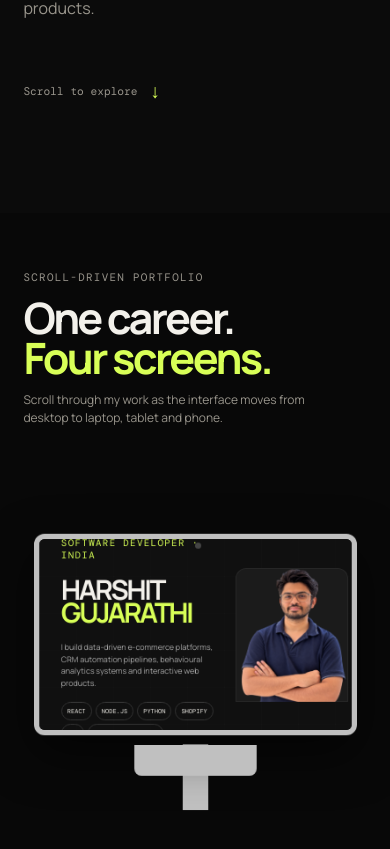
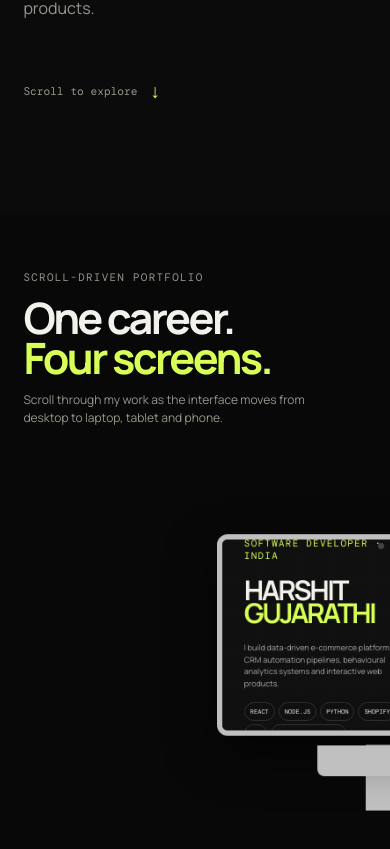
Before and after one commit to HarshitGujarathi/portfolio, a React (Vite) app: page / in a window 390 px wide. Shown: the part 631-1480 px from the top of the page. Built offline with nearby package versions, Linux system fonts and the light colour scheme.

Commit message:
Update styles.css

```diff
--- a/src/styles.css
+++ b/src/styles.css
@@ -749,8 +749,7 @@ footer { color: #555; font: .65rem "DM Mono", monospace; margin-top: auto; paddi
 }
 
 /* =========================================================
-   FINAL REAL-PHONE MOBILE FOUR-SCREEN FIX
-   Keep GSAP in control of transform.
+   FINAL MOBILE FOUR-SCREEN ANIMATION FIX
 ========================================================= */
 
 @media (max-width: 800px) {
@@ -759,7 +758,6 @@ footer { color: #555; font: .65rem "DM Mono", monospace; margin-top: auto; paddi
     width: 100%;
     max-width: 100%;
     overflow: hidden;
-    position: relative;
   }
 
   .device-stage {
@@ -769,74 +767,88 @@ footer { color: #555; font: .65rem "DM Mono", monospace; margin-top: auto; paddi
     height: 100svh;
     min-height: 620px;
     overflow: hidden;
-    display: block;
+    display: grid;
+    place-items: center;
     isolation: isolate;
     touch-action: pan-y;
   }
 
   /*
-   * IMPORTANT:
-   * Do not use left:50% + translateX(-50%) here.
-   * GSAP animates transform, so CSS translateX can fight GSAP.
-   *
-   * top:0 / bottom:0 + auto margins centers each device
-   * without consuming the transform property.
+   * Keep the device centered without using translateX(-50%).
+   * GSAP owns the transform property, so CSS does not fight
+   * GSAP's transform matrix.
    */
   .device-stage .device {
     position: absolute;
     left: 0;
     right: 0;
-    top: 0;
-    bottom: 0;
+    top: 50%;
     width: fit-content;
     height: fit-content;
-    margin: auto;
+    margin-left: auto;
+    margin-right: auto;
+    margin-top: 0;
     transform-origin: center center;
     will-change: transform, opacity;
     pointer-events: none;
   }
 
-  /* GSAP controls visibility. These are only fallback states. */
+  /* =========================================
+     DESKTOP
+  ========================================= */
+
   .device-stage .desktop-device {
     z-index: 4;
   }
+
+  .desktop .device-frame {
+    width: 92vw;
+    max-width: 880px;
+  }
+
+  /* =========================================
+     LAPTOP
+  ========================================= */
 
   .device-stage .laptop-device {
     z-index: 3;
   }
 
+  .laptop .device-frame {
+    width: 88vw;
+    max-width: 820px;
+  }
+
+  /* =========================================
+     TABLET
+  ========================================= */
+
   .device-stage .tablet-device {
     z-index: 2;
   }
+
+  .tablet .device-frame {
+    width: 82vw;
+    max-width: 510px;
+    height: min(63dvh, 430px);
+  }
+
+  /* =========================================
+     PHONE
+  ========================================= */
 
   .device-stage .phone-device {
     z-index: 1;
   }
 
-  /* Desktop device */
-  .device-stage .desktop .device-frame {
-    width: 92vw;
-    max-width: 880px;
-  }
-
-  /* Laptop device */
-  .device-stage .laptop .device-frame {
-    width: 88vw;
-    max-width: 820px;
-  }
-
-  /* Tablet device */
-  .device-stage .tablet .device-frame {
-    width: 82vw;
-    max-width: 510px;
-    height: min(63dvh, 430px);
-  }
-
-  /* Phone device */
-  .device-stage .phone .device-frame {
+  .phone .device-frame {
     width: min(58vw, 230px);
     height: min(120vw, 480px);
   }
+
+  /* =========================================
+     PROGRESS
+  ========================================= */
 
   .device-progress {
     z-index: 20;
@@ -877,16 +889,6 @@ footer { color: #555; font: .65rem "DM Mono", monospace; margin-top: auto; paddi
     width: min(58vw, 230px);
     height: min(120vw, 480px);
   }
-
-  /*
-   * Keep the complete device centered on narrow phones.
-   */
-  .device-stage .device {
-    left: 0;
-    right: 0;
-    margin-left: auto;
-    margin-right: auto;
-  }
 }
 
 
@@ -896,20 +898,116 @@ footer { color: #555; font: .65rem "DM Mono", monospace; margin-top: auto; paddi
 
 @media (max-width: 360px) {
 
-  .device-stage .desktop .device-frame {
+  .desktop .device-frame {
     width: 94vw;
   }
 
-  .device-stage .laptop .device-frame {
+  .laptop .device-frame {
     width: 92vw;
   }
 
-  .device-stage .tablet .device-frame {
+  .tablet .device-frame {
     width: 88vw;
   }
 
-  .device-stage .phone .device-frame {
+  .phone .device-frame {
     width: min(60vw, 215px);
     height: min(125vw, 450px);
   }
 }
+
+
+/* =========================================================
+   REAL MOBILE FOUR-SCREEN FIX
+   Keep this block at the VERY END of styles.css.
+   ========================================================= */
+
+@media (max-width: 800px) {
+  .device-story {
+    width: 100%;
+    max-width: 100%;
+    overflow: hidden;
+  }
+
+  .device-stage {
+    position: relative;
+    width: 100%;
+    max-width: 100vw;
+    height: 100vh;
+    min-height: 650px;
+    overflow: hidden;
+  }
+
+  .device-stage .device {
+    position: absolute;
+    left: 50%;
+    right: auto;
+    top: 50%;
+    bottom: auto;
+    margin: 0;
+    transform: translate(-50%, -50%);
+    transform-origin: center center;
+  }
+
+  .desktop-device {
+    width: 94vw;
+    max-width: 94vw;
+  }
+
+  .laptop-device {
+    width: 92vw;
+    max-width: 92vw;
+  }
+
+  .tablet-device {
+    width: 86vw;
+    max-width: 86vw;
+  }
+
+  .phone-device {
+    width: 58vw;
+    max-width: 230px;
+  }
+
+  .device-progress {
+    left: 50%;
+    right: auto;
+    transform: translateX(-50%);
+    white-space: nowrap;
+  }
+}
+
+@media (max-width: 430px) {
+  .device-stage {
+    width: 100%;
+    max-width: 100vw;
+    height: 100vh;
+    min-height: 650px;
+    overflow: hidden;
+  }
+
+  .device-stage .device {
+    left: 50%;
+    right: auto;
+  }
+
+  .desktop-device {
+    width: 94vw;
+    max-width: 94vw;
+  }
+
+  .laptop-device {
+    width: 92vw;
+    max-width: 92vw;
+  }
+
+  .tablet-device {
+    width: 86vw;
+    max-width: 86vw;
+  }
+
+  .phone-device {
+    width: 58vw;
+    max-width: 220px;
+  }
+}
```
